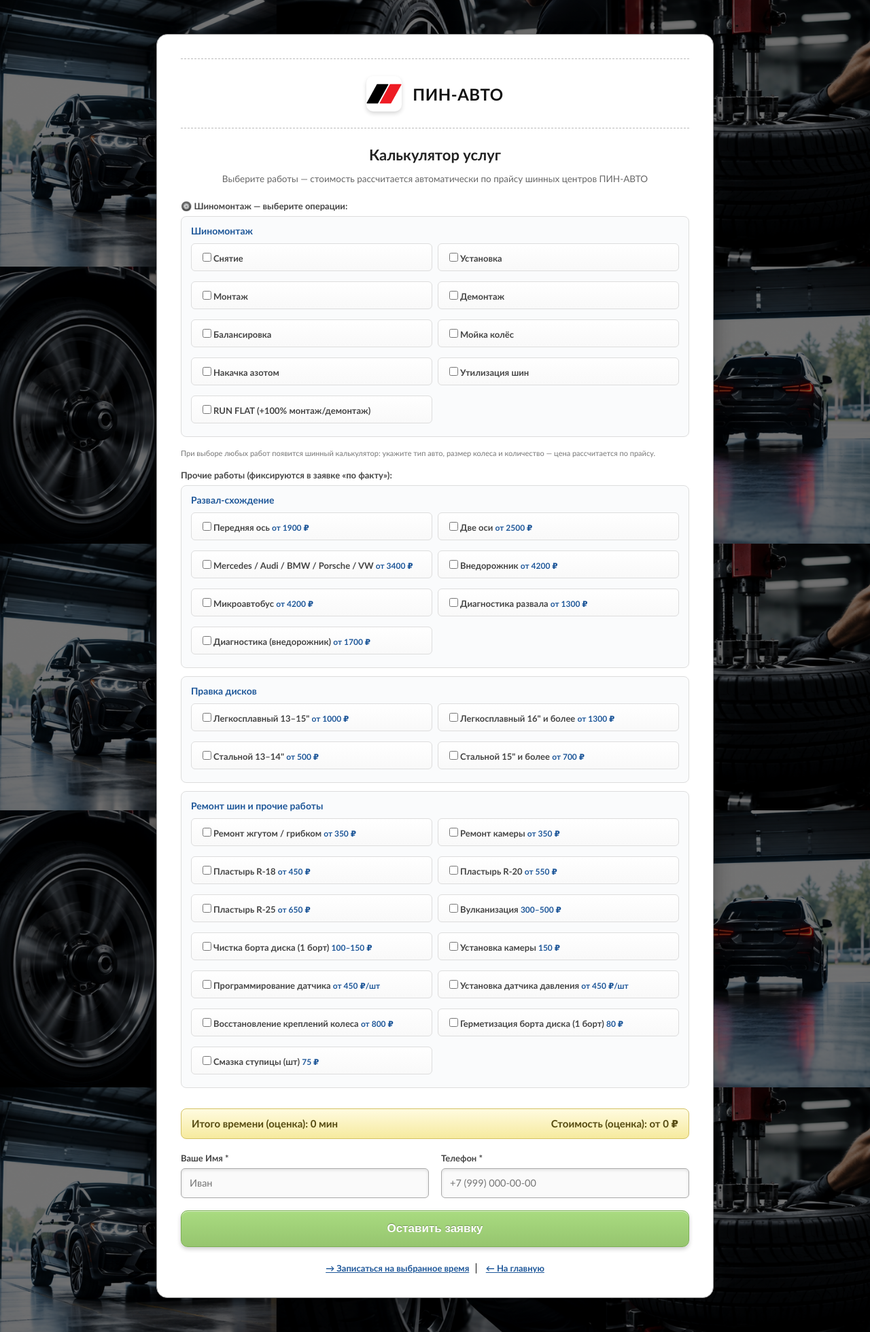
After one commit to prazhma/on-line, a PHP site: page /service.html in a window 1280 px wide. The commit adds this page. Shown: the whole page at 68% size. Run offline with PHP 8.4, Linux system fonts and the light colour scheme.

Commit message:
service.html: отдельная автономная страница калькулятора услуг (не трогает guest.html)

```diff
--- a/guest.css
+++ b/guest.css
@@ -445,3 +445,30 @@ body {
 .tyre-calc-total { color: #e30613; font-size: 18px; }
 .tyre-calc-per-wheel { text-align: right; font-size: 12px; color: #64748b; }
 .tyre-calc-notes { margin-top: 10px; font-size: 11px; color: #94a3b8; font-style: italic; }
+
+/* ============ СТРАНИЦА CALCULATOR УСЛУГ (service.html) ============ */
+.service-card-wide { max-width: 860px; }
+
+.svc-category-block {
+    border: 1px solid #dddddd;
+    border-radius: 8px;
+    padding: 12px 14px;
+    margin-bottom: 12px;
+    background: #fafbfc;
+}
+
+.svc-category-title {
+    font-weight: 700;
+    color: #1e5799;
+    font-size: 14px;
+    margin-bottom: 10px;
+}
+
+.svc-items-grid {
+    display: grid;
+    grid-template-columns: repeat(auto-fill, minmax(240px, 1fr));
+    gap: 8px;
+}
+
+.svc-items-grid .service-item { justify-content: flex-start; gap: 8px; }
+.svc-items-grid .service-item b { margin-left: auto; color: #1e5799; font-size: 12px; white-space: nowrap; }
--- /dev/null
+++ b/service.html
@@ -0,0 +1,136 @@
+<!DOCTYPE html>
+<html lang="ru">
+<head>
+    <meta charset="UTF-8">
+    <meta name="viewport" content="width=device-width, initial-scale=1.0">
+    <title>Калькулятор услуг — ПИН-АВТО</title>
+
+    <link rel="icon" type="image/x-icon" href="favicons/favicon.ico">
+    <link rel="icon" type="image/png" sizes="16x16" href="favicons/favicon-16x16.png">
+    <link rel="icon" type="image/png" sizes="32x32" href="favicons/favicon-32x32.png">
+    <link rel="apple-touch-icon" sizes="180x180" href="favicons/apple-touch-icon.png">
+
+    <!-- Единый визуальный стиль с гостевой формой записи -->
+    <link rel="stylesheet" href="guest.css">
+    <!-- Логика шинного калькулятора (tyre-prices.json, прайс от 01.10.2026) -->
+    <script src="js/tyre-calculator.js" defer></script>
+    <script src="js/service.js" defer></script>
+</head>
+<body>
+
+<div class="guest-page-wrapper">
+    <div class="guest-card service-card-wide">
+
+        <div class="dashed-divider"></div>
+        <div class="brand-header-row" style="margin-bottom: 0;">
+            <img src="favicons/apple-touch-icon.png" alt="ПИН-АВТО" class="brand-logo-img">
+            <span class="brand-title-text">ПИН-АВТО</span>
+        </div>
+        <div class="dashed-divider bottom"></div>
+
+        <h1 class="auth-title">Калькулятор услуг</h1>
+        <p class="auth-subtitle">Выберите работы — стоимость рассчитается автоматически по прайсу шинных центров ПИН-АВТО</p>
+
+        <form id="serviceCalcForm" onsubmit="return handleServiceCalcSubmit(event)">
+
+            <!-- ===== ШИНОМОНТАЖ: выбор работ запускает шинный калькулятор ===== -->
+            <div class="form-group">
+                <label>🛞 Шиномонтаж — выберите операции:</label>
+                <div id="tabContentsContainer">
+                    <div id="svcGroupTyre" class="svc-category-block">
+                        <div class="svc-category-title">Шиномонтаж</div>
+                        <div class="svc-items-grid">
+                            <label class="service-item"><input type="checkbox" value="Снятие колеса" data-price="0" data-time="10" data-category="Шиномонтаж" data-tc-op="remove"><span>Снятие</span></label>
+                            <label class="service-item"><input type="checkbox" value="Установка колеса" data-price="0" data-time="10" data-category="Шиномонтаж" data-tc-op="install"><span>Установка</span></label>
+                            <label class="service-item"><input type="checkbox" value="Монтаж шины" data-price="0" data-time="10" data-category="Шиномонтаж" data-tc-op="mount"><span>Монтаж</span></label>
+                            <label class="service-item"><input type="checkbox" value="Демонтаж шины" data-price="0" data-time="10" data-category="Шиномонтаж" data-tc-op="unmount"><span>Демонтаж</span></label>
+                            <label class="service-item"><input type="checkbox" value="Балансировка" data-price="0" data-time="10" data-category="Шиномонтаж" data-tc-op="balance"><span>Балансировка</span></label>
+                            <label class="service-item"><input type="checkbox" value="Мойка колес" data-price="0" data-time="5" data-category="Шиномонтаж" data-tc-extra="wash"><span>Мойка колёс</span></label>
+                            <label class="service-item"><input type="checkbox" value="Накачка азотом" data-price="0" data-time="5" data-category="Шиномонтаж" data-tc-extra="nitrogen"><span>Накачка азотом</span></label>
+                            <label class="service-item"><input type="checkbox" value="Утилизация шин" data-price="0" data-time="0" data-category="Шиномонтаж" data-tc-extra="utilization"><span>Утилизация шин</span></label>
+                            <label class="service-item"><input type="checkbox" value="RUN FLAT" data-price="0" data-time="0" data-category="Шиномонтаж" data-tc-extra="runflat"><span>RUN FLAT (+100% монтаж/демонтаж)</span></label>
+                        </div>
+                    </div>
+                </div>
+                <span class="field-hint">При выборе любых работ появится шинный калькулятор: укажите тип авто, размер колеса и количество — цена рассчитается по прайсу.</span>
+            </div>
+
+            <!-- Сюда tyre-calculator.js вставляет блок #tyreCalcBox -->
+
+            <!-- ===== ПРОЧИЕ РАБОТЫ: фиксированные цены из прейскуранта ===== -->
+            <div class="form-group">
+                <label>Прочие работы (фиксируются в заявке «по факту»):</label>
+                <div class="svc-category-block">
+                    <div class="svc-category-title">Развал-схождение</div>
+                    <div class="svc-items-grid">
+                        <label class="service-item"><input type="checkbox" value="Развал-схождение передняя ось" data-price="1900" data-time="60" data-category="Развал-схождение"><span>Передняя ось</span> <b>от 1900 ₽</b></label>
+                        <label class="service-item"><input type="checkbox" value="Развал-схождение две оси" data-price="2500" data-time="90" data-category="Развал-схождение"><span>Две оси</span> <b>от 2500 ₽</b></label>
+                        <label class="service-item"><input type="checkbox" value="Развал-схождение Mercedes/Audi/BMW/Porsche/VW" data-price="3400" data-time="90" data-category="Развал-схождение"><span>Mercedes / Audi / BMW / Porsche / VW</span> <b>от 3400 ₽</b></label>
+                        <label class="service-item"><input type="checkbox" value="Развал-схождение внедорожник" data-price="4200" data-time="120" data-category="Развал-схождение"><span>Внедорожник</span> <b>от 4200 ₽</b></label>
+                        <label class="service-item"><input type="checkbox" value="Развал-схождение микроавтобус" data-price="4200" data-time="120" data-category="Развал-схождение"><span>Микроавтобус</span> <b>от 4200 ₽</b></label>
+                        <label class="service-item"><input type="checkbox" value="Диагностика развала" data-price="1300" data-time="30" data-category="Развал-схождение"><span>Диагностика развала</span> <b>от 1300 ₽</b></label>
+                        <label class="service-item"><input type="checkbox" value="Диагностика развала внедорожник" data-price="1700" data-time="30" data-category="Развал-схождение"><span>Диагностика (внедорожник)</span> <b>от 1700 ₽</b></label>
+                    </div>
+                </div>
+                <div class="svc-category-block">
+                    <div class="svc-category-title">Правка дисков</div>
+                    <div class="svc-items-grid">
+                        <label class="service-item"><input type="checkbox" value="Правка легкосплавного диска 13-15" data-price="1000" data-time="60" data-category="Правка дисков"><span>Легкосплавный 13–15"</span> <b>от 1000 ₽</b></label>
+                        <label class="service-item"><input type="checkbox" value="Правка легкосплавного диска 16+ " data-price="1300" data-time="60" data-category="Правка дисков"><span>Легкосплавный 16" и более</span> <b>от 1300 ₽</b></label>
+                        <label class="service-item"><input type="checkbox" value="Правка стального диска 13-14" data-price="500" data-time="45" data-category="Правка дисков"><span>Стальной 13–14"</span> <b>от 500 ₽</b></label>
+                        <label class="service-item"><input type="checkbox" value="Правка стального диска 15+" data-price="700" data-time="45" data-category="Правка дисков"><span>Стальной 15" и более</span> <b>от 700 ₽</b></label>
+                    </div>
+                </div>
+                <div class="svc-category-block">
+                    <div class="svc-category-title">Ремонт шин и прочие работы</div>
+                    <div class="svc-items-grid">
+                        <label class="service-item"><input type="checkbox" value="Ремонт шины жгутом/грибком" data-price="350" data-time="30" data-category="Ремонт"><span>Ремонт жгутом / грибком</span> <b>от 350 ₽</b></label>
+                        <label class="service-item"><input type="checkbox" value="Ремонт камеры" data-price="350" data-time="30" data-category="Ремонт"><span>Ремонт камеры</span> <b>от 350 ₽</b></label>
+                        <label class="service-item"><input type="checkbox" value="Пластырь R-18" data-price="450" data-time="30" data-category="Ремонт"><span>Пластырь R-18</span> <b>от 450 ₽</b></label>
+                        <label class="service-item"><input type="checkbox" value="Пластырь R-20" data-price="550" data-time="30" data-category="Ремонт"><span>Пластырь R-20</span> <b>от 550 ₽</b></label>
+                        <label class="service-item"><input type="checkbox" value="Пластырь R-25" data-price="650" data-time="30" data-category="Ремонт"><span>Пластырь R-25</span> <b>от 650 ₽</b></label>
+                        <label class="service-item"><input type="checkbox" value="Вулканизация" data-price="300" data-time="60" data-category="Ремонт"><span>Вулканизация</span> <b>300–500 ₽</b></label>
+                        <label class="service-item"><input type="checkbox" value="Чистка борта диска" data-price="100" data-time="15" data-category="Прочее"><span>Чистка борта диска (1 борт)</span> <b>100–150 ₽</b></label>
+                        <label class="service-item"><input type="checkbox" value="Установка камеры" data-price="150" data-time="20" data-category="Прочее"><span>Установка камеры</span> <b>150 ₽</b></label>
+                        <label class="service-item"><input type="checkbox" value="Программирование датчика TPMS" data-price="450" data-time="20" data-category="Прочее"><span>Программирование датчика</span> <b>от 450 ₽/шт</b></label>
+                        <label class="service-item"><input type="checkbox" value="Установка датчика давления" data-price="450" data-time="20" data-category="Прочее"><span>Установка датчика давления</span> <b>от 450 ₽/шт</b></label>
+                        <label class="service-item"><input type="checkbox" value="Восстановление деталей крепления колеса" data-price="800" data-time="40" data-category="Прочее"><span>Восстановление креплений колеса</span> <b>от 800 ₽</b></label>
+                        <label class="service-item"><input type="checkbox" value="Герметизация борта диска" data-price="80" data-time="15" data-category="Прочее"><span>Герметизация борта диска (1 борт)</span> <b>80 ₽</b></label>
+                        <label class="service-item"><input type="checkbox" value="Смазка ступицы" data-price="75" data-time="15" data-category="Прочее"><span>Смазка ступицы (шт)</span> <b>75 ₽</b></label>
+                    </div>
+                </div>
+            </div>
+
+            <!-- ===== ИТОГО ===== -->
+            <div class="summary-box" id="summaryBox">
+                <div>Итого времени (оценка): <span id="totalTime">0 мин</span></div>
+                <div>Стоимость (оценка): <span id="totalPrice">от 0 ₽</span></div>
+            </div>
+
+            <!-- ===== КОНТАКТЫ ДЛЯ ЗАПИСИ ===== -->
+            <div class="form-row">
+                <div class="form-group">
+                    <label for="serviceName">Ваше Имя *</label>
+                    <input type="text" id="serviceName" class="auth-input-field" placeholder="Иван" required>
+                </div>
+                <div class="form-group">
+                    <label for="servicePhone">Телефон *</label>
+                    <input type="tel" id="servicePhone" class="auth-input-field" placeholder="+7 (999) 000-00-00" autocomplete="tel" inputmode="numeric" required>
+                </div>
+            </div>
+
+            <button type="submit" class="submit-btn" id="serviceSubmitBtn">Оставить заявку</button>
+        </form>
+
+        <div id="serviceCalcMsg" class="message"></div>
+
+        <div style="text-align: center; margin-top: 20px;">
+            <a href="guest.html" class="btn-link" style="font-size: 13px;">→ Записаться на выбранное время</a>&nbsp;&nbsp;|&nbsp;&nbsp;
+            <a href="index.html" class="btn-link" style="font-size: 13px;">← На главную</a>
+        </div>
+
+    </div>
+</div>
+
+</body>
+</html>
```
Also changed, not shown: js/service.js (added, +216 -0 lines).
